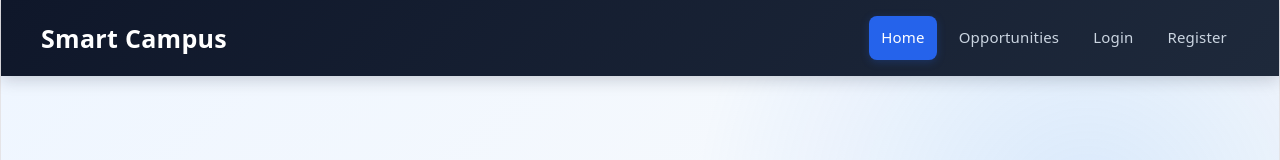
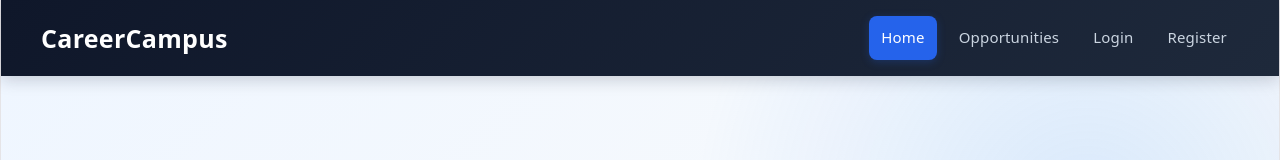
Before and after one commit to Aman123-so/CareerCampus, a React app in the folder Frontend/: page / in a window 1280 px wide. Shown: the top 160 px of the page. Built offline with nearby package versions, Linux system fonts and the light colour scheme; no server answers; the HTML template or start-up script is replaced by a standard one.

Commit message:
new commit

```diff
--- a/Frontend/src/components/navbar/Navbar.jsx
+++ b/Frontend/src/components/navbar/Navbar.jsx
@@ -43,7 +43,7 @@ const Navbar = () => {
 
   return (
     <nav>
-      <h2>Smart Campus</h2>
+      <h2>CareerCampus</h2>
 
       <div className="nav-links">
         <NavLink to="/" end className={getLinkClass}>
```
